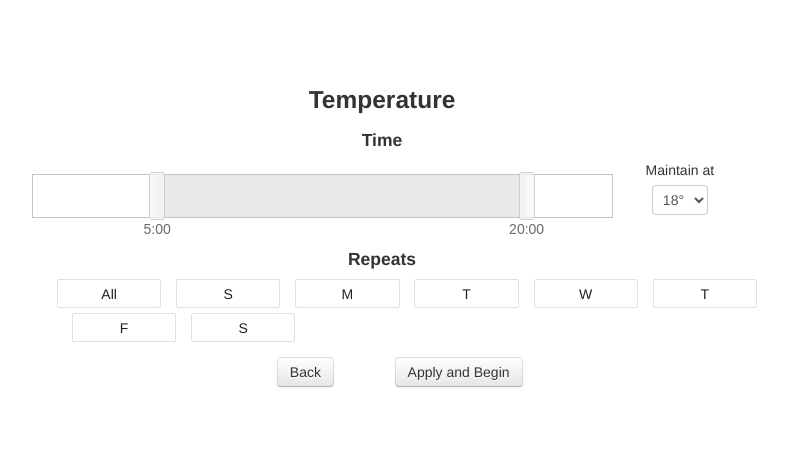
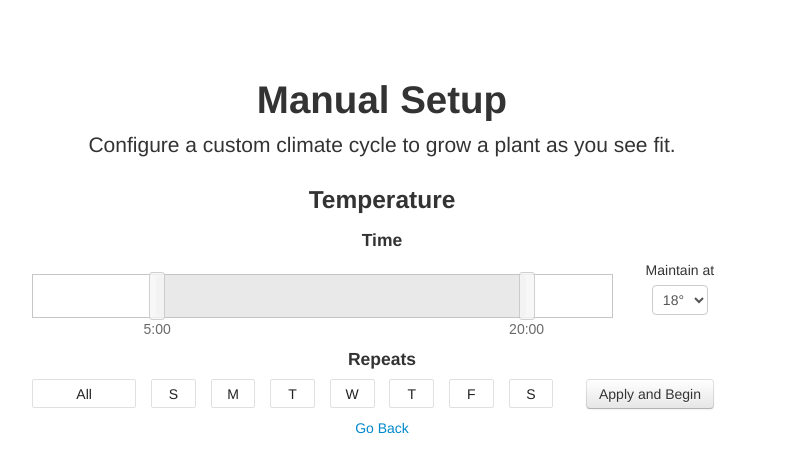
Before and after one commit to captainCoolMJ/greenhouse, a website: page setup-manual.html in a window 1280 px wide. Shown: the whole page, without its empty margins (258-1046 px from the left). Drawn offline with nearby package versions, Linux system fonts and the light colour scheme; no server answers.

Commit message:
UI and content updates

```diff
--- a/setup-manual.html
+++ b/setup-manual.html
@@ -26,8 +26,13 @@
 		}
 
 		.list-inline li {
-			display: inline-block;
-			min-width: 100px;
+			/*display: inline-block;*/
+			/*min-width: 100px;*/
+		}
+
+		.list-repeat-schedule {
+			text-align: center;
+			margin: 0 auto;
 		}
 
 		.button--push { text-align: center; }
@@ -65,6 +70,9 @@
 </head>
 <body>
 	<div class="container-fluid app__wrapper">
+		<h1>Manual Setup</h1>
+		<p class="lead">Configure a custom climate cycle to grow a plant as you see fit.</p>
+
 		<form id="temperature-form">
 			<h3>Temperature</h3>
 
@@ -91,65 +99,61 @@
 
 			<h4>Repeats</h4>
 
-			<ul class="list-unstyled list-inline row-fluid">
+			<ul class="list-unstyled list-inline row-fluid list-repeat-schedule">
 				<li class="span2">
 					<div class="button button--push">
 						<input type="checkbox" id="all-select" name="temp-all-select" value="all" />
 						<label for="all-select">All</label>
 					</div>
 				</li>
-				<li class="span2">
+				<li class="span1">
 					<div class="button button--push">
 						<input type="checkbox" id="day-select-0" name="temp-day-select" value="0" />
 						<label for="day-select-0">S</label>
 					</div>
 				</li>
-				<li class="span2">
+				<li class="span1">
 					<div class="button button--push">
 						<input type="checkbox" id="day-select-1" name="temp-day-select" value="1" />
 						<label for="day-select-1">M</label>
 					</div>
 				</li>
-				<li class="span2">
+				<li class="span1">
 					<div class="button button--push">
 						<input type="checkbox" id="day-select-2" name="temp-day-select" value="2" />
 						<label for="day-select-2">T</label>
 					</div>
 				</li>
-				<li class="span2">
+				<li class="span1">
 					<div class="button button--push">
 						<input type="checkbox" id="day-select-3" name="temp-day-select" value="3" />
 						<label for="day-select-3">W</label>
 					</div>
 				</li>
-				<li class="span2">
+				<li class="span1">
 					<div class="button button--push">
 						<input type="checkbox" id="day-select-4" name="temp-day-select" value="4" />
 						<label for="day-select-4">T</label>
 					</div>
 				</li>
-				<li class="span2">
+				<li class="span1">
 					<div class="button button--push">
 						<input type="checkbox" id="day-select-5" name="temp-day-select" value="5" />
 						<label for="day-select-5">F</label>
 					</div>
 				</li>
-				<li class="span2">
+				<li class="span1">
 					<div class="button button--push">
 						<input type="checkbox" id="day-select-6" name="temp-day-select" value="6" />
 						<label for="day-select-6">S</label>
 					</div>
 				</li>
+				<li class="span3">
+					<button type="submit" class="btn btn-default">Apply and Begin</button>
+				</li>
 			</ul>
 
-			<div class="row-fluid row-small">
-				<div class="span6">
-					<p><a href="/" type="submit" class="btn btn-default">Back</a></p>
-				</div>
-				<div class="span6">
-					<button type="submit" class="btn btn-default">Apply and Begin</button>
-				</div>
-			</div>
+			<p><a href="/" type="submit" class="btn btn-link">Go Back</a></p>
 		</form>
 	</div>
 
```
Also changed, not shown: index.html (+1 -1 lines), setup-city.html (+30 -17 lines).
